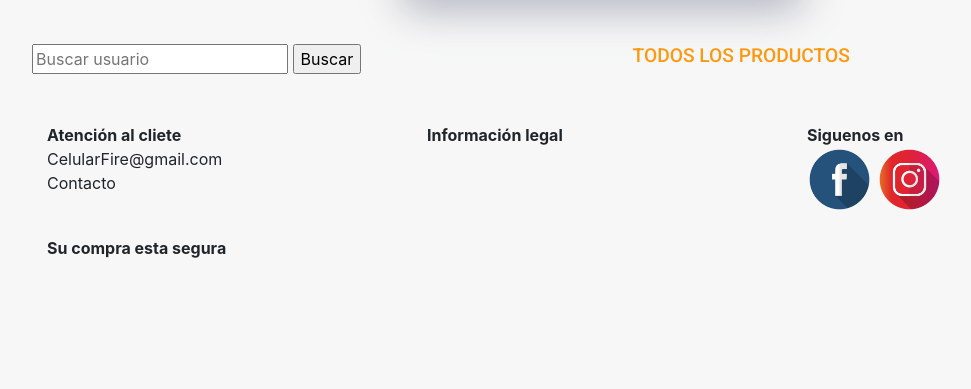
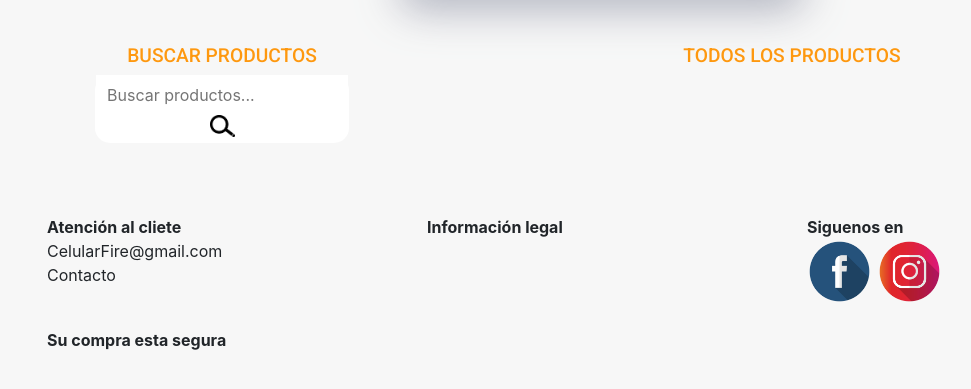
Before and after one commit to SalusSole/CelularFire, a PHP site: page /cf-four/ in a window 1280 px wide. Shown: the part 186-575 px from the top of the page, without its empty margins (38-1009 px from the left). Run offline with PHP 8.4, Linux system fonts and the light colour scheme; data that the repository does not hold is empty; some web fonts are replaced.

Commit message:
Estilo para el buscador

```diff
--- a/css/styles.css
+++ b/css/styles.css
@@ -340,3 +340,15 @@ footer {
 @media (max-width: 580px) {
   .nav { overflow: auto; }
 }
+
+.search{
+  border: none;
+  height: 2.5em;
+}
+
+.search-container{
+  margin-left: 3em;
+  margin-right: 3em;
+  background-color: #fff;
+  border-radius: 15px;
+}
--- a/index.php
+++ b/index.php
@@ -70,11 +70,28 @@
             </div>
             <br><br>
         </div> -->
-        <div>
-            <form method="POST" action="search.php" onSubmit="return validarForm(this)">
-                <input type="text" placeholder="Buscar usuario" name="palabra">
-                <input type="submit" value="Buscar" name="buscar">
-            </form>
+        <!-- <div class="col-sm-12 col-md-3 col-lg-4">
+            <div>
+                <h5 class="text-center titulos">BUSCAR PRODUCTOS</h5>
+            </div>
+            <div>
+                <form method="POST" action="search.php" onSubmit="return validarForm(this)">
+                    <input type="text" placeholder="Buscar usuario" name="palabra">
+                    <input type="submit" value="Buscar" name="buscar">
+                </form>
+            <div>
+        </div> -->
+        <div class="col-sm-12 col-md-3 col-lg-4">
+            <div>
+                <h5 class="text-center titulos">BUSCAR PRODUCTOS</h5>
+            </div>
+            <div class="text-center search-container">
+                <form method="POST" action="search.php" onSubmit="return validarForm(this)">
+                    <input class="search" type="text" placeholder="&nbsp;&nbsp;Buscar productos..." name="palabra" required>
+                    <input type="image" value="Buscar" name="buscar" src="img/iconos/icons/search.png" width="25px">
+                </form>
+            </div>
+            <br><br>
         </div>
         <div class="col-xs-12 col-sm-12 col-md-9 col-lg-8">
             <div>
```
